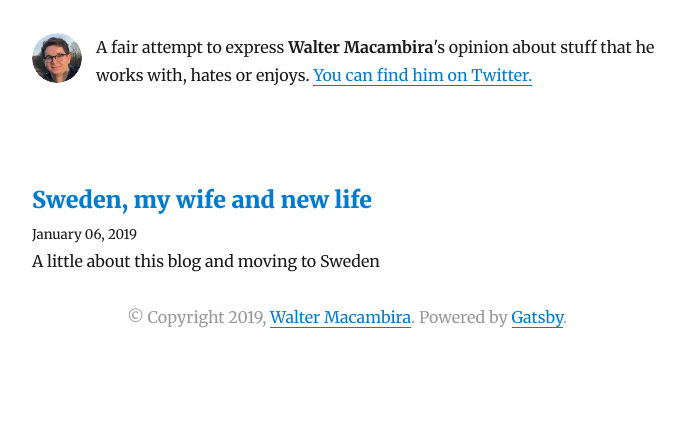
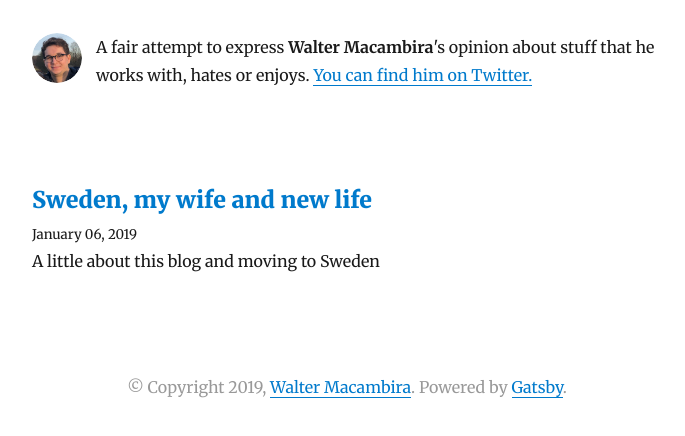
Before and after one commit to wmaca/wmaca.github.io, a Gatsby site: page / in a window 1280 px wide. Shown: the part 174-610 px from the top of the page, without its empty margins (293-978 px from the left). Built offline with nearby package versions, Linux system fonts and the light colour scheme; Gatsby itself is replaced by a stand-in of ours; some packages are replaced by stand-ins of ours.

Commit message:
Increase footer margin

```diff
--- a/src/components/layout.js
+++ b/src/components/layout.js
@@ -66,7 +66,9 @@ function Layout(props) {
     >
       <header>{header}</header>
       <main>{children}</main>
-      <footer style={{ textAlign: `center`, color: `#999` }}>
+      <footer
+        style={{ textAlign: `center`, color: `#999`, marginTop: rhythm(3.5) }}
+      >
         © Copyright {new Date().getFullYear()},{" "}
         <a href="https://macambira.co">Walter Macambira</a>. Powered by{" "}
         <a href="https://www.gatsbyjs.org">Gatsby</a>.
```
